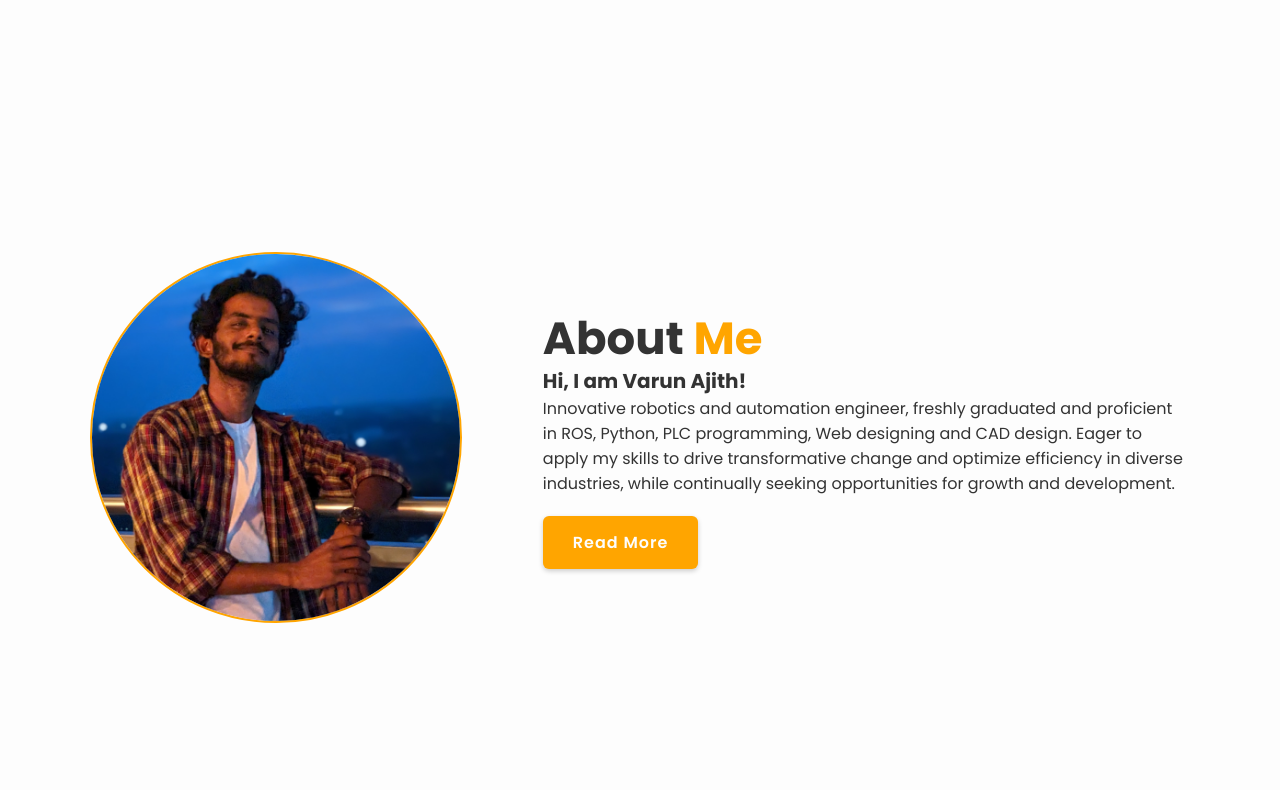
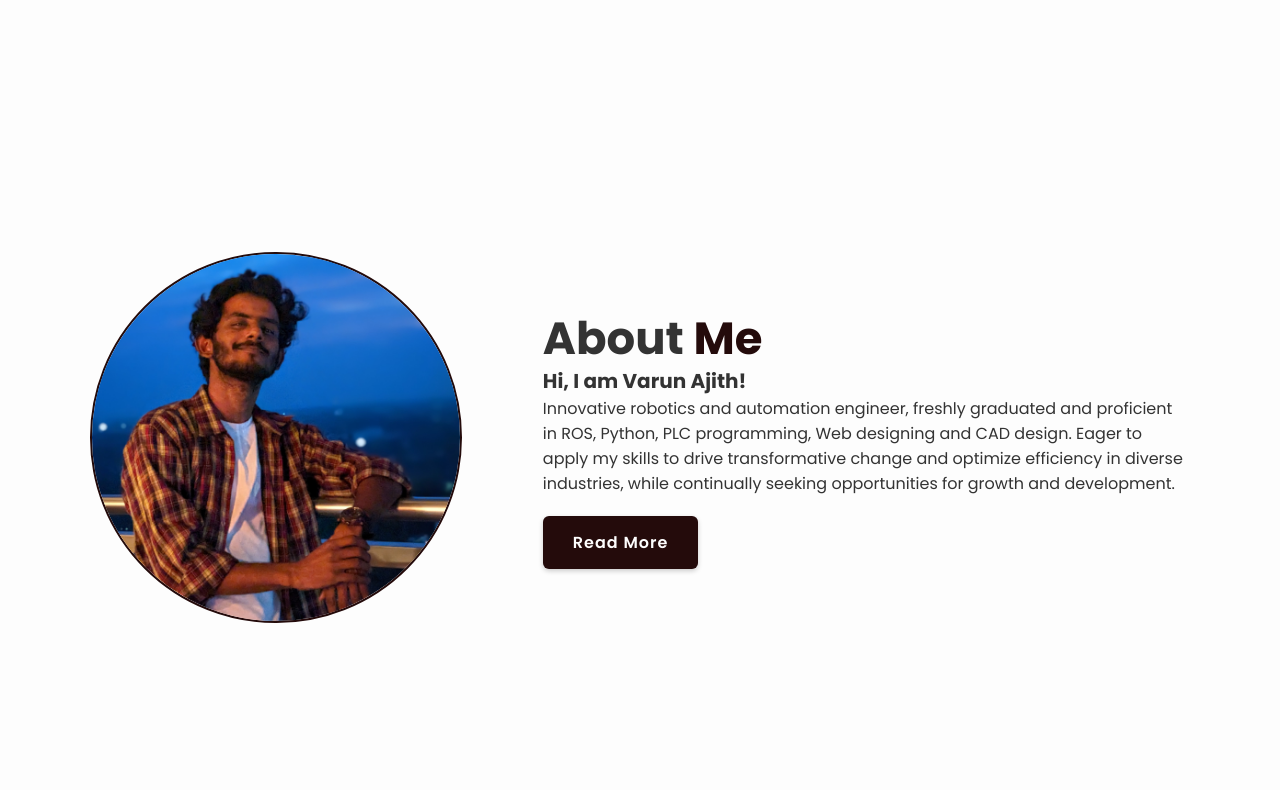
Before and after one commit to Varun-Ajith/v3-portfolio, a plain HTML site: page index.html in a window 1280 px wide. Shown: the part 800-1590 px from the top of the page. Drawn offline with nearby package versions, Linux system fonts and the light colour scheme; some packages are replaced by stand-ins of ours; a script that the page names is missing.

Commit message:
Update style.css

```diff
--- a/style.css
+++ b/style.css
@@ -14,7 +14,7 @@
 :root {
     --bg-color: #fdfdfd;
     --text-color: #333;
-    --main-color: #FFA500;
+    --main-color: #240b0b;
     --white-color: #fdfdfd;
     --shadow-color: rgba(0,0,0,.2);
 }
```
